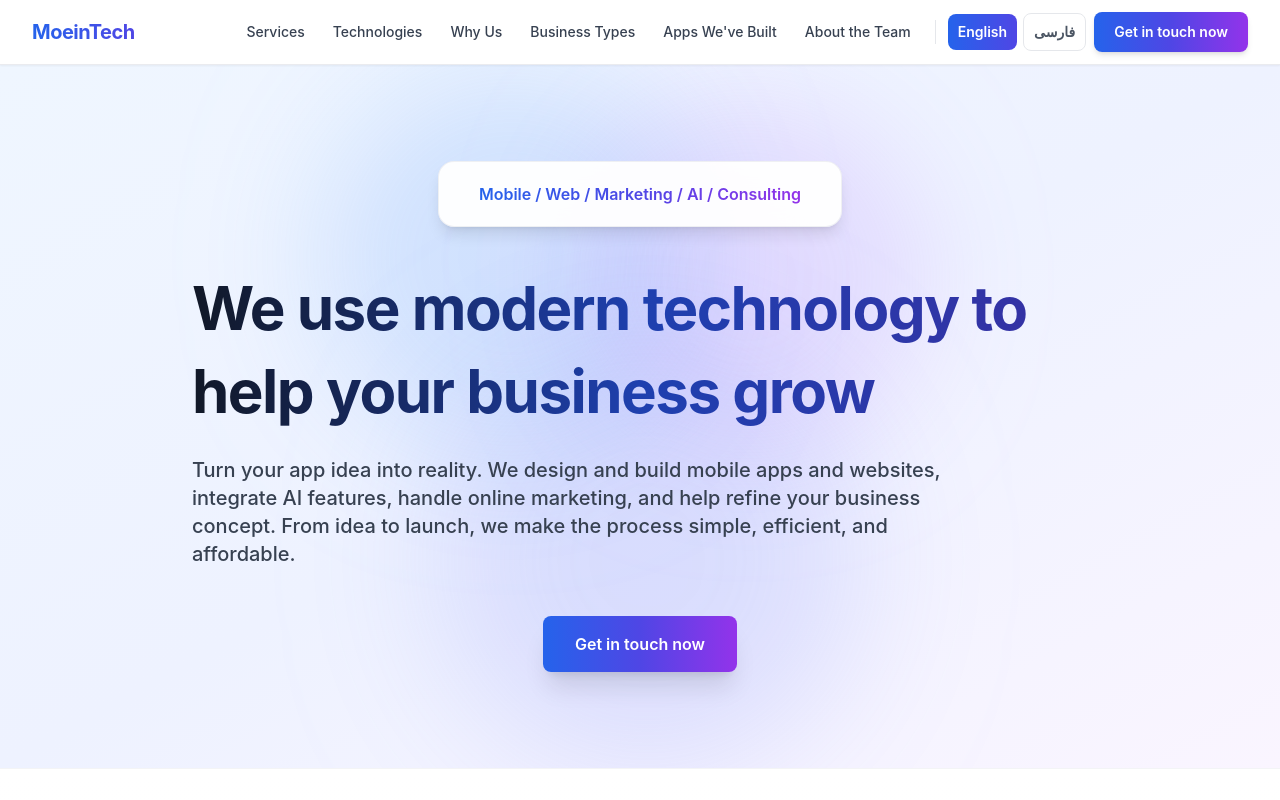
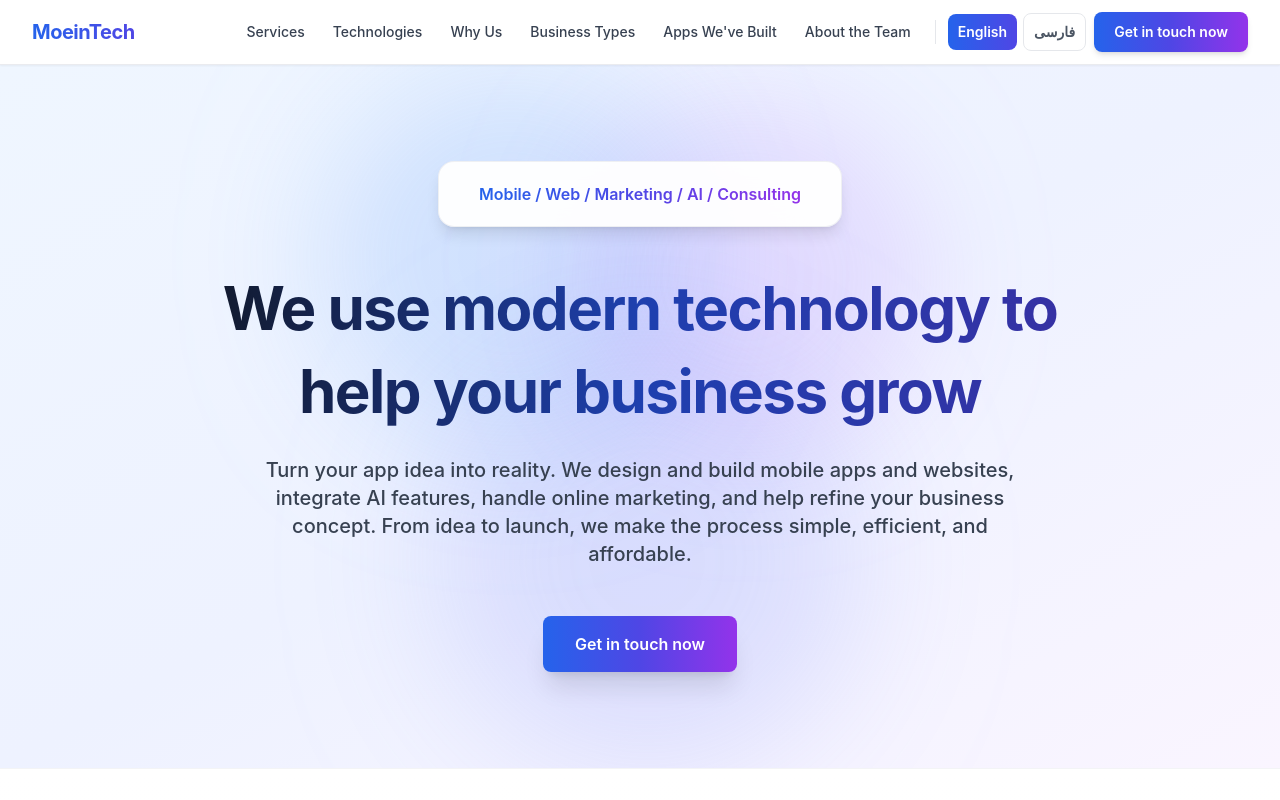
Before and after one commit to Shahabgeravesh/MoeinTech, a Next.js app: page /en in a window 1280 px wide. Shown: the top 800 px of the page. Built offline with nearby package versions, Linux system fonts and the light colour scheme; no server answers.

Commit message:
Center hero heading/subtitle

```diff
--- a/app/[locale]/page.tsx
+++ b/app/[locale]/page.tsx
@@ -624,10 +624,10 @@ export default async function Home({ params }: { params: Promise<{ locale: strin
                 </span>
               </div>
             </div>
-            <h1 className="text-4xl sm:text-5xl md:text-6xl font-bold mb-6 leading-normal md:leading-snug bg-gradient-to-r from-gray-900 via-blue-800 to-indigo-800 bg-clip-text text-transparent tracking-tight">
+            <h1 className="text-4xl sm:text-5xl md:text-6xl font-bold mb-6 leading-normal md:leading-snug bg-gradient-to-r from-gray-900 via-blue-800 to-indigo-800 bg-clip-text text-transparent tracking-tight text-center">
               {t('hero.title')}
             </h1>
-            <p className="text-lg md:text-xl text-gray-700 mb-12 leading-relaxed max-w-3xl font-medium">
+            <p className="text-lg md:text-xl text-gray-700 mb-12 leading-relaxed max-w-3xl mx-auto font-medium text-center">
               {t('hero.subtitle')}
             </p>
             <div className="flex flex-col sm:flex-row gap-4 justify-center">
```
